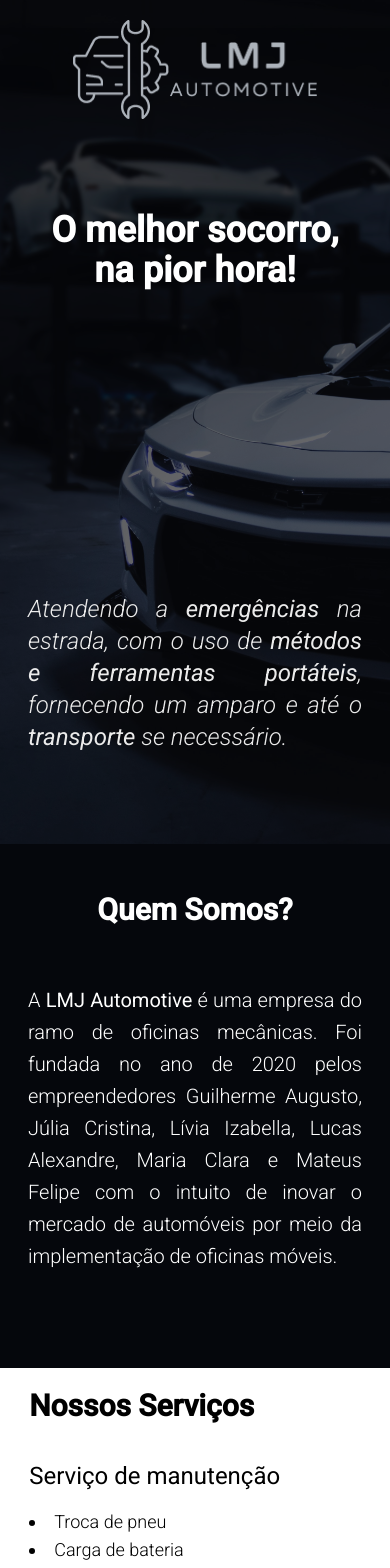
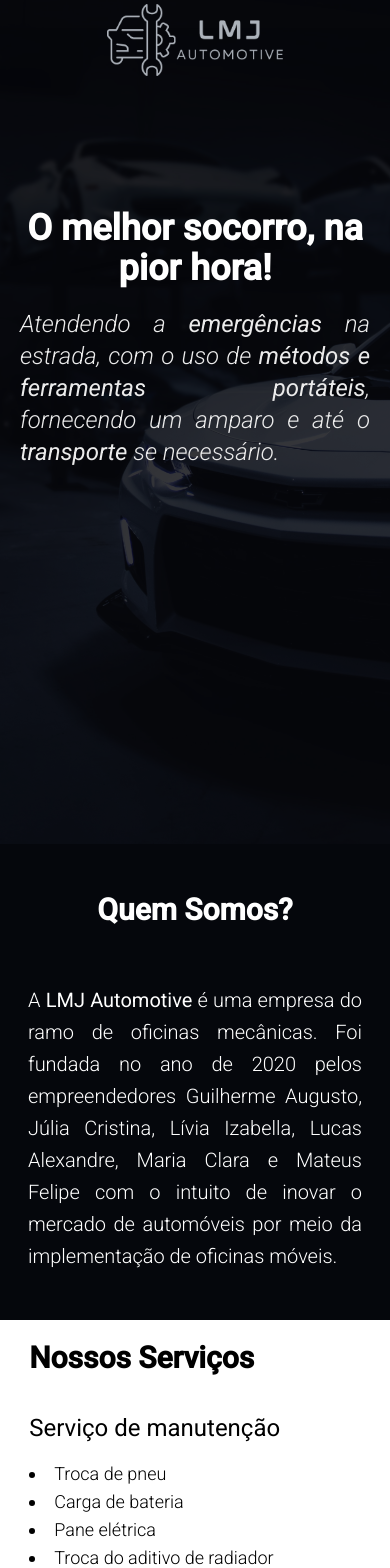
Before and after one commit to mateusfg7/lmj-automotive, a Next.js app: page / in a window 390 px wide. Shown: the top 1568 px of the page. Built offline with nearby package versions, Linux system fonts and the light colour scheme; what @savvywombat/tailwindcss-grid-areas would draw is missing.

Commit message:
chore(release): v0.2.0

```diff
--- a/package.json
+++ b/package.json
@@ -1,6 +1,6 @@
 {
   "name": "my-app",
-  "version": "0.1.0",
+  "version": "0.2.0",
   "private": true,
   "scripts": {
     "dev": "next dev",
--- a/src/components/AboutUsSection/index.tsx
+++ b/src/components/AboutUsSection/index.tsx
@@ -2,42 +2,63 @@ import Link from 'next/link'
 import { MainSection } from '../MainSection'
 
 export function AboutUsSection() {
+  const Value = ({ title }: { title: string }) => (
+    <h1 className='text-[#CCCFD3] text-center text-3xl hover:text-white border-b-2 border-[#CCCFD3] hover:border-white py-5 duration-500'>
+      {title}
+    </h1>
+  )
+
+  const Contact = ({
+    name,
+    instagram,
+  }: {
+    name: string
+    instagram: string
+  }) => (
+    <a
+      href={`https://www.instagram.com/${instagram}/`}
+      target='_blank'
+      className='hover:underline'
+    >
+      {name}
+    </a>
+  )
+
   return (
     <div id='about-us' className='lg:h-screen text-white bg-[rgb(5,7,12)]'>
-      <MainSection>
-        <div className='w-full h-full flex py-12 lg:p-0'>
-          <div className='hidden lg:flex flex-col justify-center w-full h-full flex-1 '>
+      <div className='content-w h-full flex py-12 lg:p-0'>
+        <div className='hidden lg:flex flex-col justify-center w-full h-full flex-1'>
           <div className='h-[60%] flex flex-col justify-center items-start pr-20'>
-              <h1 className='lmj-value-titles'>Ética</h1>
-              <h1 className='lmj-value-titles'>Honestidade</h1>
-              <h1 className='lmj-value-titles'>Comprometimento</h1>
-              <h1 className='lmj-value-titles'>Excelência</h1>
+            <Value title='Ética' />
+            <Value title='Honestidade' />
+            <Value title='Comprometimento' />
+            <Value title='Excelência' />
           </div>
         </div>
-          <div className='h-full flex-1 flex flex-col justify-center px-7 lg:p-0'>
+        <div className='flex-1 flex flex-col justify-center px-7 lg:p-0'>
           <div className='lg:h-[60%] flex flex-col justify-between items-start'>
             <h1 className='w-full text-center lg:text-left text-3xl font-bold lg:p-0 mb-14 lg:m-0'>
               Quem Somos?
             </h1>
             <p className='text-xl text-justify leading-8'>
               A <span className='font-normal'>LMJ Automotive</span> é uma
-                empresa do ramo de oficinas mecânicas. Foi fundada no ano de
-                2020 pelos empreendedores Guilherme Augusto, Júlia Cristina,
-                Lívia Izabella, Lucas Alexandre, Maria Clara e Mateus Felipe com
-                o intuito de inovar o mercado de automóveis por meio da
+              empresa do ramo de oficinas mecânicas. Foi fundada no ano de 2020
+              pelos empreendedores Guilherme Augusto,{' '}
+              <Contact name='Júlia Cristina' instagram='juliacristina_soares' />
+              , <Contact
+                name='Lívia Izabella'
+                instagram='liviaizabella1'
+              />,{' '}
+              <Contact name='Lucas Alexandre' instagram='lucas_alexandre110' />,{' '}
+              <Contact name='Maria Clara' instagram='d_claara' /> e{' '}
+              <Contact name='Mateus Felipe' instagram='mateusfg7' /> com o
+              intuito de inovar o mercado de automóveis por meio da
               implementação de oficinas móveis.
             </p>
-              <div className='w-full flex justify-center lg:justify-end mt-12 lg:m-0'>
-                {/* <Link href='/about-us'>
-                  <a className='w-2/3 lg:w-max duration-300 text-center text-xl font-normal border-white border-2 p-5 rounded-xl hover:bg-white hover:text-[rgb(5,7,12)]'>
-                    Leia Mais
-                  </a>
-                </Link> */}
+            <div />
           </div>
         </div>
       </div>
     </div>
-      </MainSection>
-    </div>
   )
 }
--- a/src/components/Header/index.tsx
+++ b/src/components/Header/index.tsx
@@ -1,52 +1,87 @@
 import Image from 'next/image'
-import Link from 'next/link'
+import { useEffect, useState } from 'react'
 
 import { BsInstagram, BsWhatsapp } from 'react-icons/bs'
 
 export function Header() {
+  const [percentScrollPosition, setPercentScrollPosition] = useState(0)
+  const [scrollPosition, setScrollPosition] = useState(0)
+  const [maxScrollValue, setMaxScrollValue] = useState(0)
+
+  function handleScroll() {
+    if (window) {
+      setScrollPosition(window.scrollY)
+    }
+    if (document) {
+      setMaxScrollValue(
+        document.documentElement.scrollHeight -
+          document.documentElement.clientHeight
+      )
+    }
+  }
+
+  useEffect(() => {
+    handleScroll()
+
+    if (window) {
+      window.addEventListener('scroll', handleScroll, { passive: true })
+    }
+  }, [])
+
+  useEffect(() => {
+    setPercentScrollPosition(
+      Math.round((scrollPosition / maxScrollValue) * 100)
+    )
+  }, [scrollPosition, maxScrollValue])
+
+  const isOnTop = percentScrollPosition === 0
+
+  const Item = ({ title, href }: { title: string; href: string }) => (
+    <li>
+      <a className='cursor-pointer hover:text-white' href={href}>
+        {title}
+      </a>
+    </li>
+  )
+
   return (
-    <header className='flex flex-col items-center pt-5 font-normal text-xl text-[#acb2ba] lg:pt-10 lg:flex-row lg:justify-between'>
-      <div className='max-w-[11rem] flex items-center justify-center'>
+    <header
+      className={`md:fixed w-full duration-200 z-50 ${
+        isOnTop
+          ? 'py-3'
+          : 'py-1 md:bg-[rgba(5,7,12,0.9)] md:backdrop-blur-sm md:border-b md:border-b-[rgba(172,178,186,0.1)]'
+      }`}
+    >
+      <div className='content-w flex flex-col items-center font-normal text-xl text-[#acb2ba] lg:flex-row lg:justify-between'>
+        <div className='flex items-center gap-24 min-gap-5'>
+          <div className='flex items-center justify-center w-44'>
+            <div>
               <Image
                 src='/img/logo.png'
                 width={95.44}
                 height={100}
-          layout='intrinsic'
                 alt='LMJ Automotive'
                 title='Logo'
+                className='object-contain'
               />
+            </div>
+            <div>
               <Image
                 src='/img/tipografia.png'
                 width={147.82}
                 height={54.77}
-          layout='intrinsic'
                 alt='LMJ Automotive'
                 title='Logo'
+                className='object-contain'
               />
             </div>
-      <div className='hidden flex-1 items-center pl-28 lg:flex'>
-        <nav className='flex-1'>
-          <ul className='flex justify-left gap-16 min-gap-2'>
-            <li>
-              <Link href='/' className='menu-item'>
-                Inicio
-              </Link>
-            </li>
-            <li>
-              <Link href='/#about-us' className='menu-item'>
-                Sobre nós
-              </Link>
-            </li>
-            <li>
-              <a className='menu-item' href='#services'>
-                Serviços
-              </a>
-            </li>
-            <li>
-              <a className='menu-item' href='#prices'>
-                Preços
-              </a>
-            </li>
+          </div>
+          <nav className='hidden items-center lg:flex'>
+            <ul className='flex gap-7 min-gap-2'>
+              <Item title='Início' href='#home' />
+              <Item title='Sobre nós' href='#about-us' />
+              <Item title='Serviços' href='#services' />
+              <Item title='Preços' href='#prices' />
             </ul>
           </nav>
         </div>
@@ -61,6 +96,7 @@ export function Header() {
             <BsWhatsapp />
           </a>
         </div>
+      </div>
     </header>
   )
 }
--- a/src/components/InitialPage/index.tsx
+++ b/src/components/InitialPage/index.tsx
@@ -1,15 +1,12 @@
 import { Header } from '../Header'
 import { Main } from '../Main'
-import { MainSection } from '../MainSection'
 
 export function InitialPage() {
   return (
     <div className='h-screen text-white bg-[url("/img/background.jpg")] bg-fixed bg-center bg-no-repeat bg-cover'>
-      <div className='bg-[rgba(5,7,12,0.6)] h-full'>
-        <MainSection>
-          <Header />
-          <Main />
-        </MainSection>
+      <div className='bg-[rgba(5,7,12,0.8)] h-full'>
+        <Header />
+        <Main />
       </div>
     </div>
   )
--- a/src/components/Main/index.tsx
+++ b/src/components/Main/index.tsx
@@ -1,11 +1,15 @@
 export function Main() {
   return (
-    <main className='flex-1 flex flex-col justify-center lg:justify-start px-7 lg:px-0 lg:pt-28'>
-      <div className='h-3/4 lg:h-auto flex flex-col justify-between text-2xl lg:text-3xl lg:w-1/2 '>
-        <h1 className='font-bold text-4xl lg:text-6xl text-center lg:text-left lg:mb-16'>
-          O melhor socorro, na pior hora!
+    <main
+      className='content-w h-full flex flex-col justify-start md:justify-center px-5 pt-32 md:p-0'
+      id='home'
+    >
+      <div className='flex flex-col justify-between gap-5 md:gap-28 lg:w-1/2'>
+        <h1 className='font-bold text-4xl lg:text-5xl text-center lg:text-left'>
+          O melhor socorro,
+          <br className='hidden md:block' /> na pior hora!
         </h1>
-        <p className='italic text-justify text-[#EBEBEB] lg:text-left lg:leading-10'>
+        <p className='italic text-justify text-2xl text-[#EBEBEB] lg:text-left md:leading-relaxed'>
           Atendendo a <span className='font-normal'>emergências</span> na
           estrada, com o uso de{' '}
           <span className='font-normal'>métodos e ferramentas portáteis</span>,
--- a/src/components/ServicesSection/index.tsx
+++ b/src/components/ServicesSection/index.tsx
@@ -8,7 +8,7 @@ export function ServicesSection() {
   return (
     <div id='services' className='lg:h-screen text-black'>
       <div className='h-full md:grid grid-areas-services grid-cols-services grid-rows-services'>
-        <section className='grid-in-sec1 bg-white flex flex-col pl-[calc((100vw-85vw)/2)] py-5'>
+        <section className='grid-in-sec1 bg-white flex flex-col pl-[calc((100vw-85vw)/2)] py-5 md:pt-24'>
           <header>
             <h1 className='text-3xl font-bold'>Nossos Serviços</h1>
           </header>
--- a/src/components/Slider/index.tsx
+++ b/src/components/Slider/index.tsx
@@ -32,7 +32,7 @@ export function SliderCarousel() {
           {reports.map((report, index) => {
             return (
               <Slide key={index} index={index}>
-                <div className='h-full flex justify-center items-center px-1 md:px-4 text-justify font-normal leading-7 text-lg text-white italic'>
+                <div className='h-full flex justify-center items-center px-1 md:px-4 font-normal text-lg text-white italic'>
                   {report}
                 </div>
               </Slide>
--- a/src/styles/global.css
+++ b/src/styles/global.css
@@ -20,12 +20,8 @@ body {
   @apply border-red-600 border-2;
 }
 
-.menu-item {
-  @apply hover:text-white underline-offset-4;
+@layer utilities {
+  .content-w {
+    @apply m-auto md:w-[85vw];
+  }
 }
-
-.lmj-value-titles {
-  @apply text-[#CCCFD3] text-center text-3xl hover:text-white;
-  @apply border-b-2 border-[#CCCFD3] hover:border-white;
-  @apply py-5 duration-500;
-}
```
Also changed, not shown: src/components/PricesSection/index.tsx (+3 -8 lines), src/components/PricesSection/styles.ts (+9 -23 lines). Lines whose indentation alone changed are shown as unchanged.
